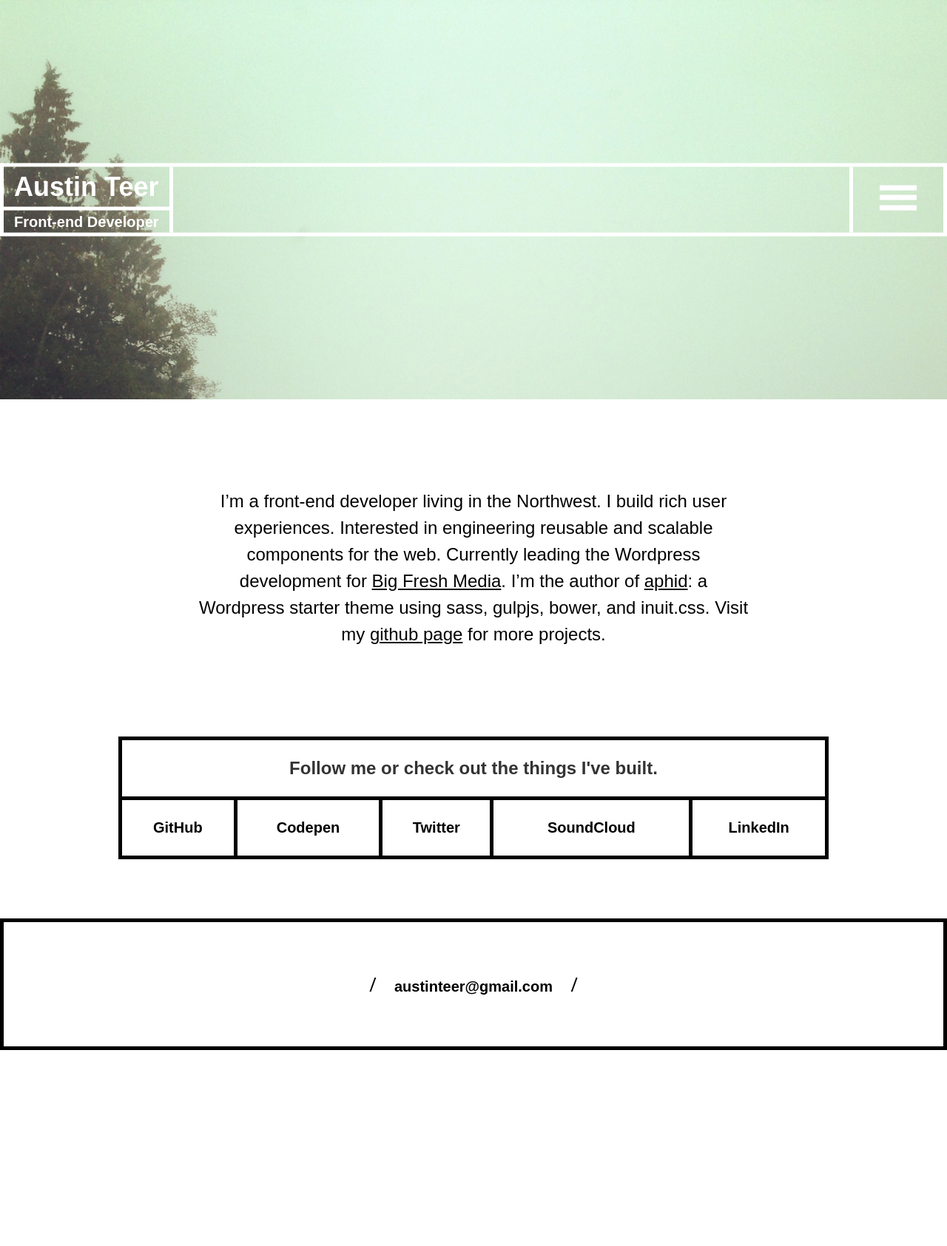
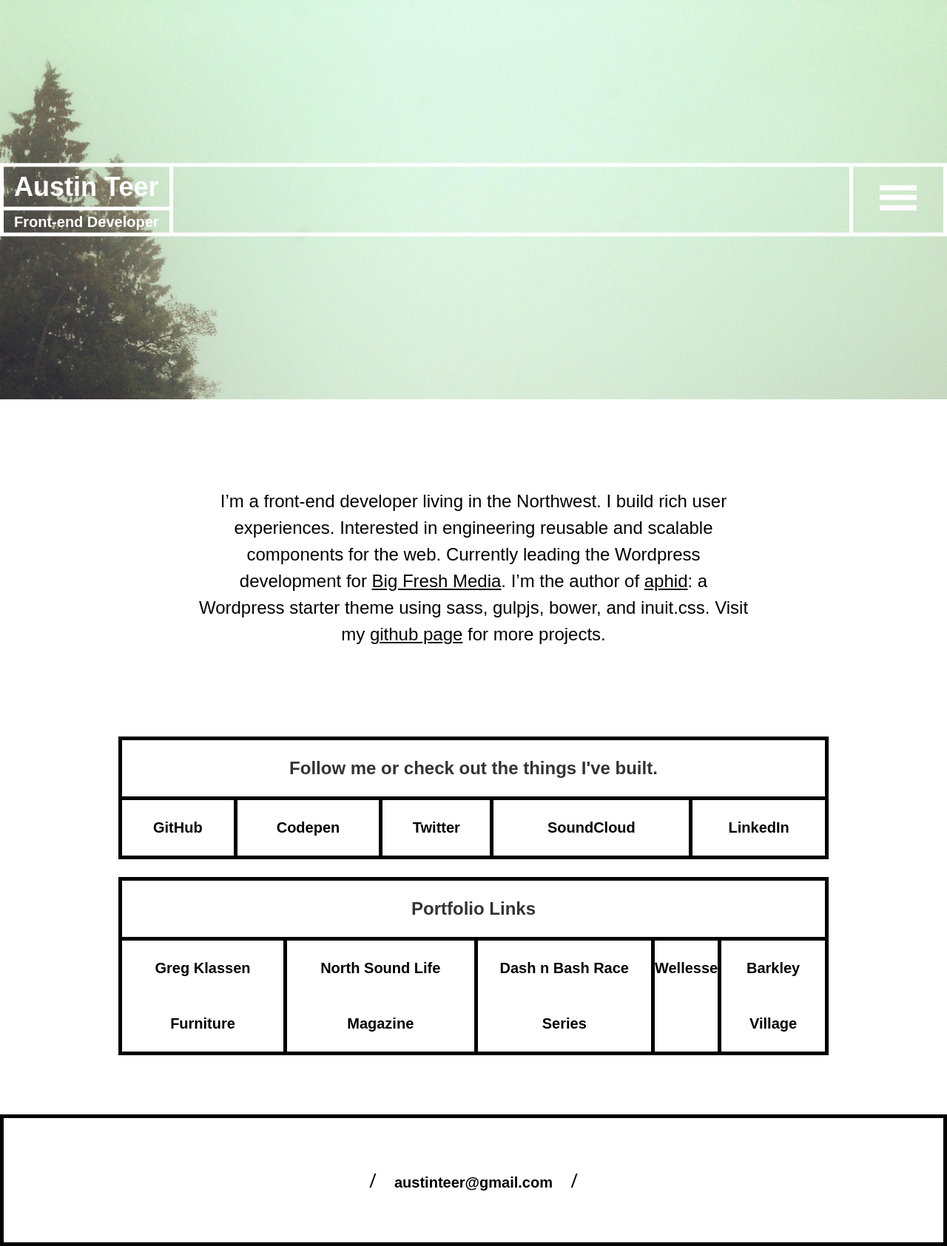
Before and after one commit to austinteer/austinteer.github.io, a Jekyll site: the page built from index.html, in a window 1280 px wide. Shown: the whole page at 74% size. Built offline with Jekyll 4.4.1, drawn with Linux system fonts in a browser that asks for light colours; Markdown is read by kramdown in place of the engine named in the settings; before the commit the page ends 1420 px from its top, so only the background shows below that.

Commit message:
Add a portfolio links

```diff
--- a/assets/styles/_aphid.css/_block-list.scss
+++ b/assets/styles/_aphid.css/_block-list.scss
@@ -23,8 +23,18 @@
 			background: $black;
 			color: $white;
 		}
+	}
 
-
+	&--palm{
+		display: block;
+		border-right-width: 0;
+			@include media-query(lap-and-up) {
+				display: table-cell;
+				border-right-width: 5px;
+				&:last-child{
+					border-right-width: 0;
+				}
+			}
 	}
 
 }
--- a/index.html
+++ b/index.html
@@ -30,3 +30,26 @@
 	</ul>
 
 </div>
+
+<br>
+
+<div class="content--center palm-1/1 3/4 [ box box--dark box--all ]">
+	<h2 class="align-center">Portfolio Links</h2>
+	<ul class="block-list">
+		<li class="block-list__item block-list__item--palm align-center [ box box--dark box--top box--right ]">
+			<a href="http://gregklassen.com/" target="_blank">Greg Klassen Furniture</a>
+		</li>
+		<li class="block-list__item block-list__item--palm align-center [ box box--dark box--top box--right ]">
+			<a href="northsoundlife.com" target="_blank">North Sound Life Magazine</a>
+		</li>
+		<li class="block-list__item block-list__item--palm align-center [ box box--dark box--top box--right ]">
+			<a href="http://dashnbash.com/" target="_blank">Dash n Bash Race Series</a>
+		</li>
+		<li class="block-list__item block-list__item--palm align-center [ box box--dark box--top box--right ]">
+			<a href="http://www.wellesse.com/" target="_blank">Wellesse</a>
+		</li>
+		<li class="block-list__item block-list__item--palm align-center [ box box--dark box--top ]">
+			<a href="http://barkleyvillage.com/" target="_blank">Barkley Village</a>
+		</li>
+	</ul>
+</div>
```
Also changed, not shown: assets/styles/build/style.css (+13 -0 lines), assets/css/style.css.
